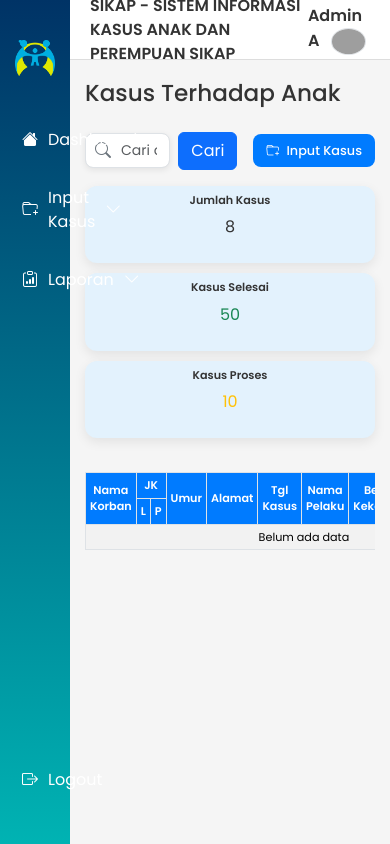
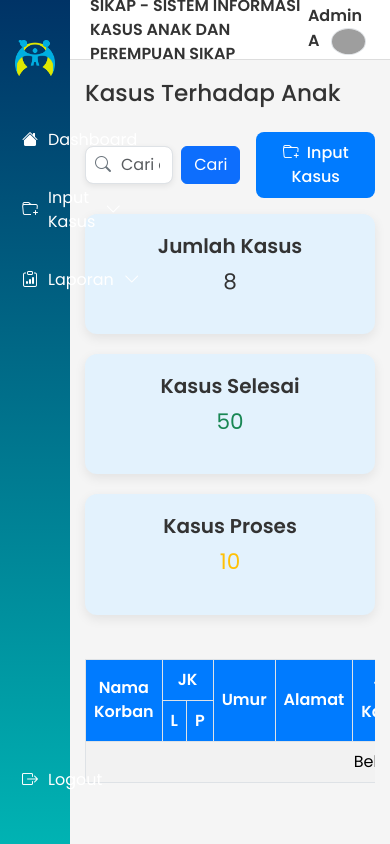
Before and after one commit to Althairs/sikapweb, a PHP site: page /KTA.php in a window 390 px wide. Run offline with PHP 8.4, Linux system fonts and the light colour scheme; grey boxes are pictures that could not be loaded.

Commit message:
Update tables.css

```diff
--- a/css/tables.css
+++ b/css/tables.css
@@ -1,11 +1,9 @@
 /* CSS khusus untuk halaman KTA dan KTP */
-
-/* Stats card untuk mobile */
 .stats-card {
     border-radius: 12px;
-    padding: 15px;
+    padding: 20px;
     box-shadow: 0 4px 12px rgba(0, 0, 0, 0.08);
-    margin-bottom: 15px;
+    margin-bottom: 20px;
     text-align: center;
     transition: transform 0.2s ease, box-shadow 0.2s ease;
 }
@@ -17,11 +15,6 @@
 
 .stats-card h5 {
     font-weight: 600;
-    font-size: 0.9rem;
-}
-
-.stats-card .fs-4 {
-    font-size: 1.5rem !important;
 }
 
 .stats-card:nth-child(1) {
@@ -44,7 +37,6 @@
     padding: 8px 16px;
     font-weight: 500;
     transition: background-color 0.2s ease, transform 0.2s ease;
-    white-space: nowrap;
 }
 
 .btn-input-kasus:hover {
@@ -58,12 +50,10 @@
     background-color: #007bff;
     color: #fff;
     text-align: center;
-    font-size: 0.8rem;
 }
 
 .table tbody td {
     text-align: center;
-    font-size: 0.8rem;
 }
 
 .table-hover tbody tr:hover {
@@ -76,49 +66,3 @@
     text-align: center;
     vertical-align: middle;
 }
-
-/* Mobile specific styles */
-@media (max-width: 768px) {
-    .stats-card {
-        padding: 10px;
-        margin-bottom: 10px;
-    }
-
-    .stats-card h5 {
-        font-size: 0.8rem;
-    }
-
-    .stats-card .fs-4 {
-        font-size: 1.2rem !important;
-    }
-
-    .btn-input-kasus {
-        padding: 6px 12px;
-        font-size: 0.8rem;
-    }
-
-    .table thead th,
-    .table tbody td {
-        font-size: 0.7rem;
-        padding: 4px;
-    }
-
-    /* Search bar di mobile */
-    .search-wrapper input {
-        font-size: 14px;
-    }
-}
-
-@media (max-width: 576px) {
-    .stats-card {
-        padding: 8px;
-    }
-
-    .stats-card h5 {
-        font-size: 0.7rem;
-    }
-
-    .stats-card .fs-4 {
-        font-size: 1rem !important;
-    }
-}
```
